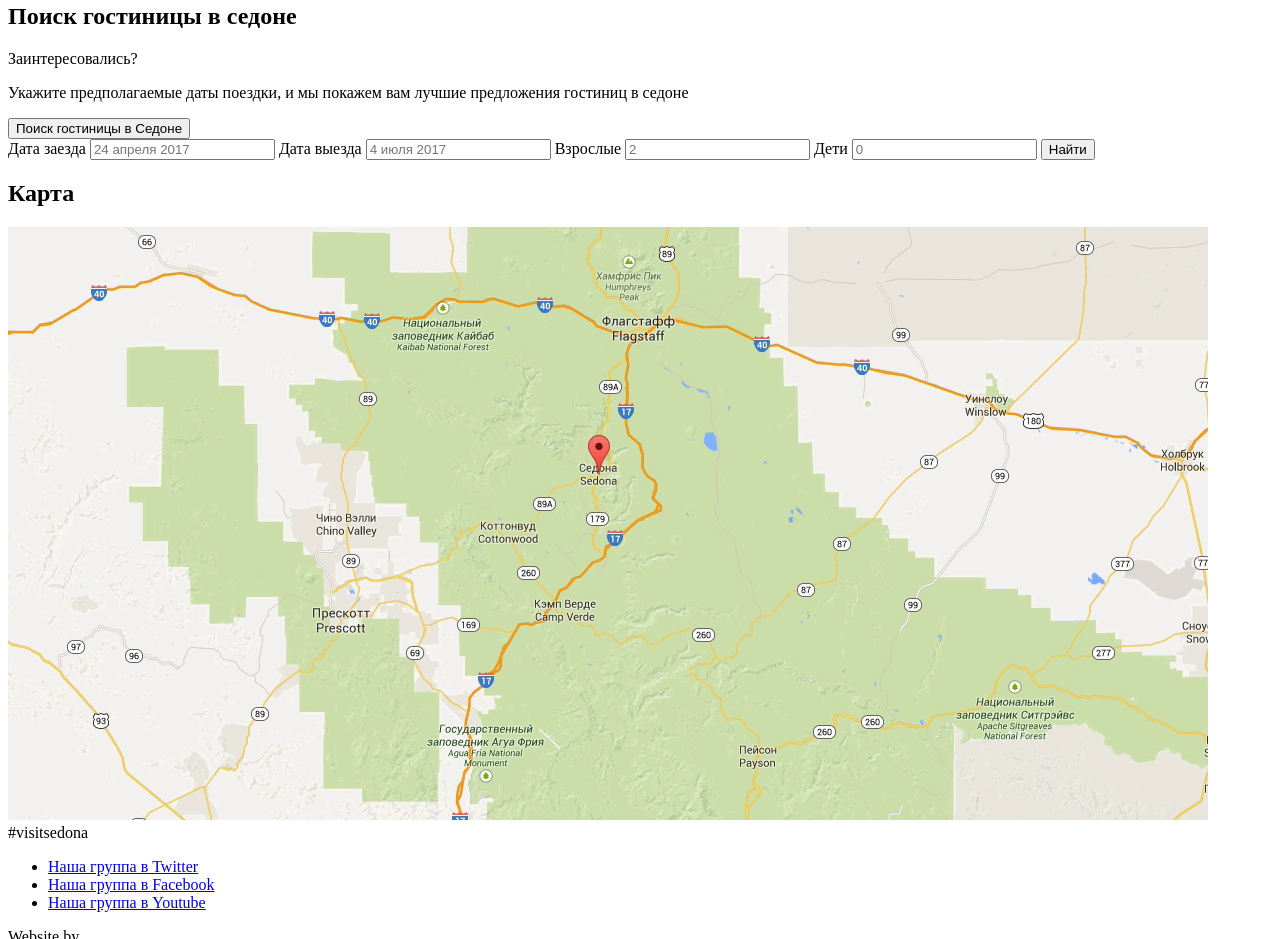
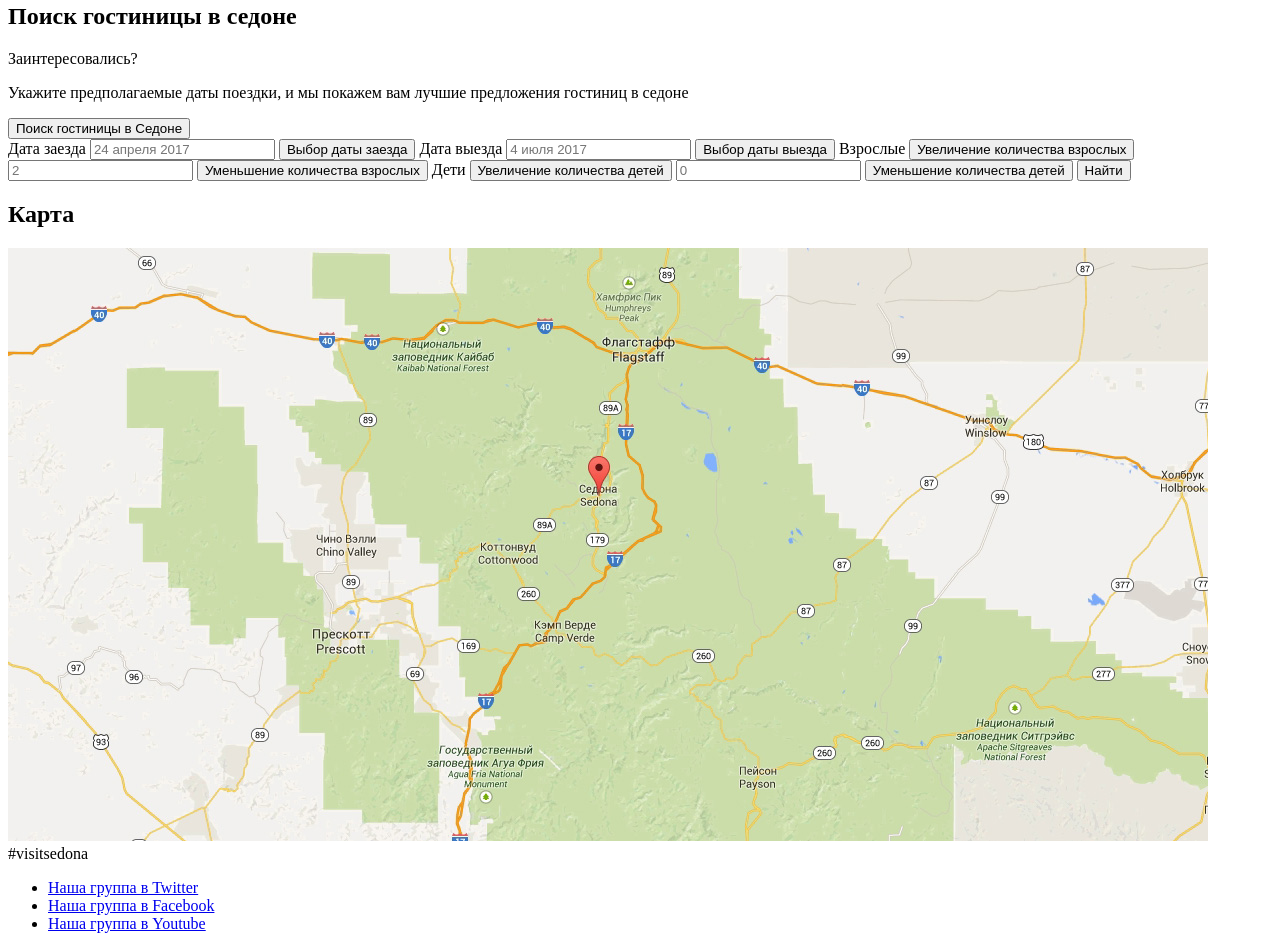
Before and after one commit to korolevva/771521-sedona-26, a plain HTML site: page index.html in a window 1280 px wide. Shown: the part 1124-2063 px from the top of the page. Drawn offline with Linux system fonts and the light colour scheme.

Commit message:
Добавляет в форму кнопки за место спанов

```diff
--- a/index.html
+++ b/index.html
@@ -94,24 +94,24 @@
           <label class="hotel-search__field">
             <span class="hotel-search__field-name">Дата заезда</span>
             <input class="hotel-search__input" type="text" name="arrival-date" value="" placeholder="24 апреля 2017">
-            <span class="hotel-search__icon-date"></span>
+            <button class="hotel-search__icon-date" type="button">Выбор даты заезда</button>
           </label>
           <label class="hotel-search__field">
             <span class="hotel-search__field-name">Дата выезда</span>
             <input class="hotel-search__input" type="text" name="departure-date" value="" placeholder="4 июля 2017">
-            <span class="hotel-search__icon-date"></span>
+            <button class="hotel-search__icon-date" type="button">Выбор даты выезда</button>
           </label>
           <label class="hotel-search__field">
             <span class="hotel-search__field-name">Взрослые</span>
-            <span class="hotel-search__icon-plus"></span>
+            <button class="hotel-search__icon-plus" type="button">Увеличение количества взрослых</button>
             <input class="hotel-search__input" type="text" name="adults" value="" placeholder="2">
-            <span class="hotel-search__icon-minus"></span>
+            <button class="hotel-search__icon-minus" type="button">Уменьшение количества взрослых</button>
           </label>
           <label class="hotel-search__field">
-              <span class="hotel-search__field-name">Дети</span>
-              <span class="hotel-search__icon-plus"></span>
-              <input class="hotel-search__input" type="text" name="children" value="" placeholder="0">
-              <span class="hotel-search__icon-minus"></span>
+            <span class="hotel-search__field-name">Дети</span>
+            <button class="hotel-search__icon-plus" type="button">Увеличение количества детей</button>
+            <input class="hotel-search__input" type="text" name="children" value="" placeholder="0">
+            <button class="hotel-search__icon-minus" type="button">Уменьшение количества детей</button>
           </label>
           <button class="hotel-search__button-search" type="submit">Найти</button>
         </form>
```
